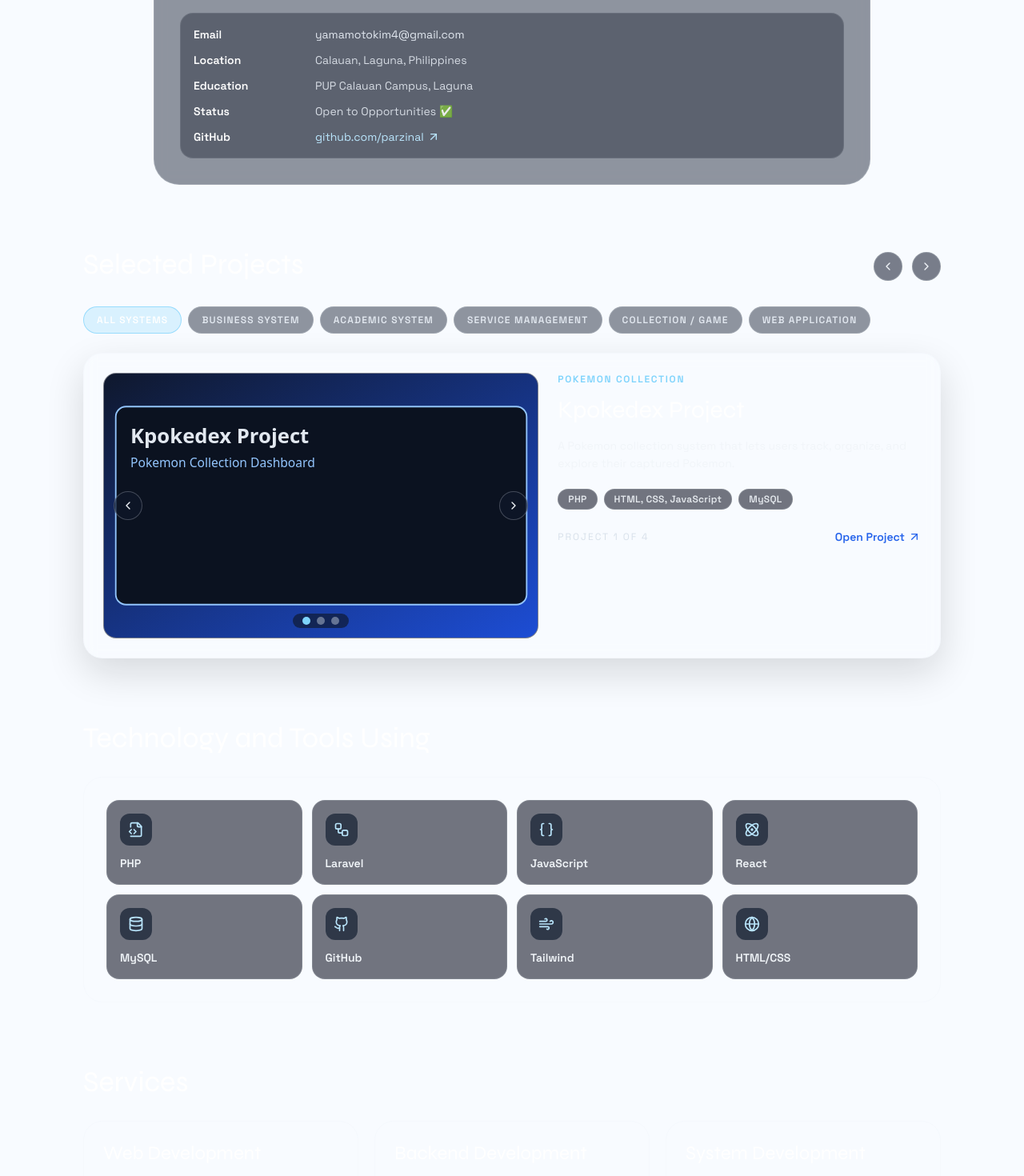
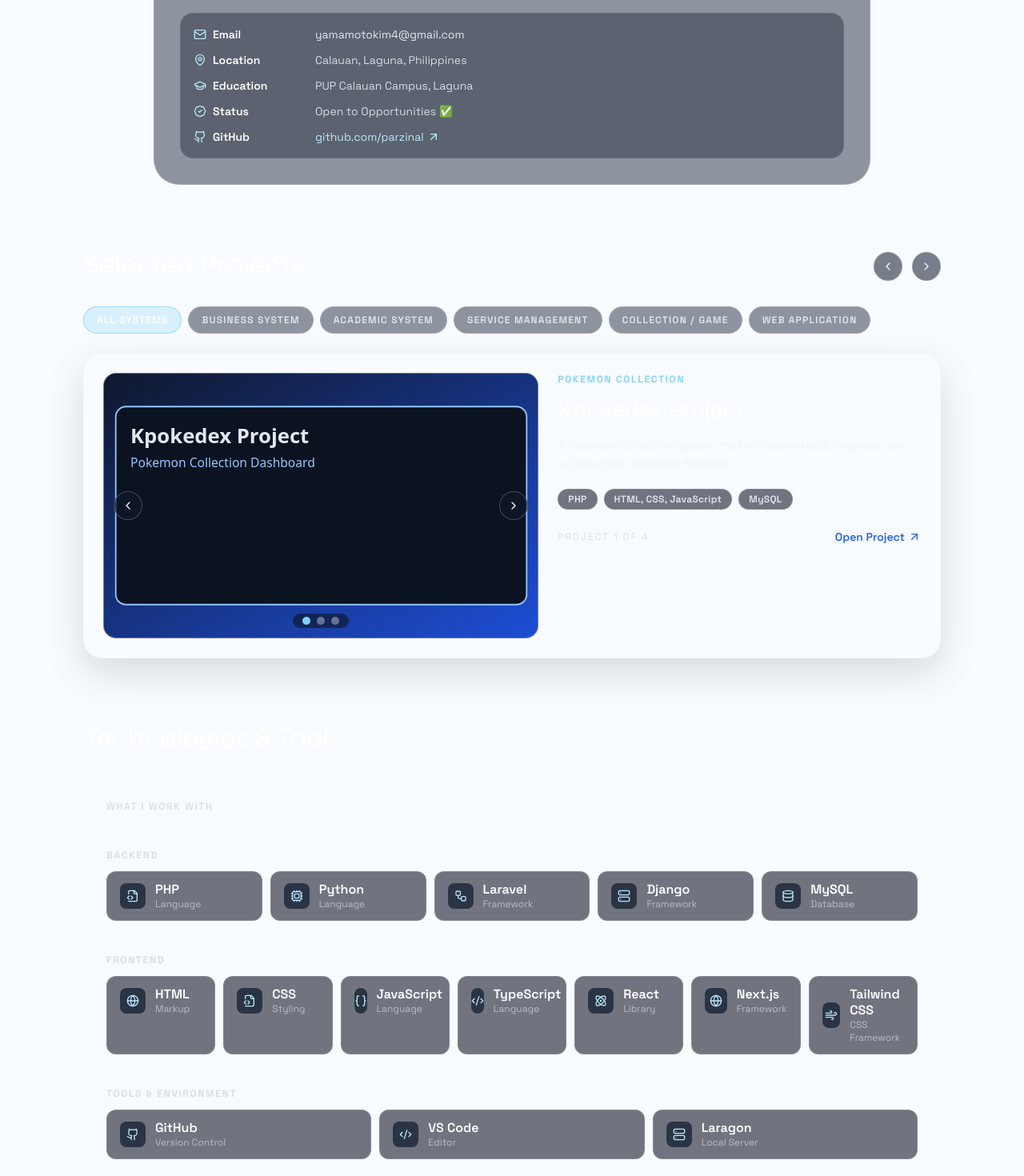
Before and after one commit to parzinal/My_Portfolio, a Next.js app: page / in a window 1280 px wide. Shown: the part 980-2450 px from the top of the page at 80% size. Built offline with nearby package versions, Linux system fonts and the light colour scheme.

Commit message:
Update portfolio-page.tsx

```diff
--- a/src/components/portfolio-page.tsx
+++ b/src/components/portfolio-page.tsx
@@ -16,9 +16,15 @@ import {
   Workflow,
   Braces,
   Atom,
+  Cpu,
   Database,
   Wind,
-  Globe
+  Globe,
+  Server,
+  Code2,
+  MapPin,
+  GraduationCap,
+  BadgeCheck
 } from "lucide-react";
 import { navItems, projects, services } from "@/data/site";
 import { SceneCanvas } from "@/components/scene-canvas";
@@ -304,19 +310,34 @@ export function PortfolioPage() {
 
           <div className="mt-6 rounded-2xl border border-slate-200/10 bg-slate-950/35 p-4">
             <div className="grid gap-3 text-sm text-slate-200/90 sm:grid-cols-[140px_1fr] sm:items-center">
-              <p className="font-semibold text-white">Email</p>
+              <p className="inline-flex items-center gap-2 font-semibold text-white">
+                <Mail className="h-4 w-4 text-sky-200" />
+                Email
+              </p>
               <a className="text-slate-200 hover:text-sky-200" href="mailto:yamamotokim4@gmail.com">yamamotokim4@gmail.com</a>
 
-              <p className="font-semibold text-white">Location</p>
+              <p className="inline-flex items-center gap-2 font-semibold text-white">
+                <MapPin className="h-4 w-4 text-sky-200" />
+                Location
+              </p>
               <p>Calauan, Laguna, Philippines</p>
 
-              <p className="font-semibold text-white">Education</p>
+              <p className="inline-flex items-center gap-2 font-semibold text-white">
+                <GraduationCap className="h-4 w-4 text-sky-200" />
+                Education
+              </p>
               <p>PUP Calauan Campus, Laguna</p>
 
-              <p className="font-semibold text-white">Status</p>
+              <p className="inline-flex items-center gap-2 font-semibold text-white">
+                <BadgeCheck className="h-4 w-4 text-sky-200" />
+                Status
+              </p>
               <p>Open to Opportunities ✅</p>
 
-              <p className="font-semibold text-white">GitHub</p>
+              <p className="inline-flex items-center gap-2 font-semibold text-white">
+                <Github className="h-4 w-4 text-sky-200" />
+                GitHub
+              </p>
               <a
                 href="https://github.com/parzinal"
                 target="_blank"
@@ -458,29 +479,92 @@ export function PortfolioPage() {
       </section>
 
       <section id="technology" className="mx-auto w-full max-w-6xl px-6 pb-20 md:px-10">
-        <h2 className="font-[family-name:var(--font-syne)] text-3xl text-white md:text-4xl">Technology and Tools Using</h2>
+        <h2 className="font-[family-name:var(--font-syne)] text-3xl text-white md:text-4xl">Technologies &amp; Tools</h2>
         <div className="mt-7 rounded-3xl border border-slate-200/15 bg-slate-900/52 p-6 md:p-7">
-          <div className="grid grid-cols-2 gap-3 sm:grid-cols-3 lg:grid-cols-4">
+          <p className="text-xs font-semibold uppercase tracking-[0.14em] text-slate-300/75">What I Work With</p>
+
+          <div className="mt-6 border-t border-slate-200/10 pt-5">
+            <p className="mb-3 text-xs font-semibold uppercase tracking-[0.14em] text-slate-300/80">Backend</p>
+            <div className="grid grid-cols-1 gap-2.5 sm:grid-cols-2 lg:grid-cols-5">
               {[
-              { name: "PHP", Icon: FileCode2 },
-              { name: "Laravel", Icon: Workflow },
-              { name: "JavaScript", Icon: Braces },
-              { name: "React", Icon: Atom },
-              { name: "MySQL", Icon: Database },
-              { name: "GitHub", Icon: Github },
-              { name: "Tailwind", Icon: Wind },
-              { name: "HTML/CSS", Icon: Globe }
-            ].map(({ name, Icon }) => (
+                { name: "PHP", type: "Language", Icon: FileCode2 },
+                { name: "Python", type: "Language", Icon: Cpu },
+                { name: "Laravel", type: "Framework", Icon: Workflow },
+                { name: "Django", type: "Framework", Icon: Server },
+                { name: "MySQL", type: "Database", Icon: Database }
+              ].map(({ name, type, Icon }) => (
                 <div
                   key={name}
-                className="rounded-2xl border border-slate-200/15 bg-slate-950/55 p-4 transition hover:border-sky-300/45 hover:bg-slate-900/70"
+                  className="rounded-xl border border-slate-200/15 bg-slate-950/55 px-4 py-3 transition hover:border-sky-300/45 hover:bg-slate-900/70 hover:shadow-[0_0_22px_rgba(56,189,248,0.2)]"
                 >
-                <div className="mb-3 inline-flex h-10 w-10 items-center justify-center rounded-xl bg-slate-800/80 text-sky-200">
-                  <Icon className="h-5 w-5" />
+                  <div className="flex items-center gap-3">
+                    <div className="inline-flex h-8 w-8 items-center justify-center rounded-lg bg-slate-800/85 text-sky-200">
+                      <Icon className="h-4 w-4" />
                     </div>
-                <p className="text-sm font-semibold text-slate-100">{name}</p>
+                    <div>
+                      <p className="text-base font-semibold leading-tight text-white">{name}</p>
+                      <p className="text-xs text-slate-300/75">{type}</p>
+                    </div>
+                  </div>
                 </div>
               ))}
+            </div>
+          </div>
+
+          <div className="mt-5 border-t border-slate-200/10 pt-5">
+            <p className="mb-3 text-xs font-semibold uppercase tracking-[0.14em] text-slate-300/80">Frontend</p>
+            <div className="grid grid-cols-1 gap-2.5 sm:grid-cols-2 lg:grid-cols-7">
+              {[
+                { name: "HTML", type: "Markup", Icon: Globe },
+                { name: "CSS", type: "Styling", Icon: FileCode2 },
+                { name: "JavaScript", type: "Language", Icon: Braces },
+                { name: "TypeScript", type: "Language", Icon: Code2 },
+                { name: "React", type: "Library", Icon: Atom },
+                { name: "Next.js", type: "Framework", Icon: Globe },
+                { name: "Tailwind CSS", type: "CSS Framework", Icon: Wind }
+              ].map(({ name, type, Icon }) => (
+                <div
+                  key={name}
+                  className="rounded-xl border border-slate-200/15 bg-slate-950/55 px-4 py-3 transition hover:border-sky-300/45 hover:bg-slate-900/70 hover:shadow-[0_0_22px_rgba(56,189,248,0.2)]"
+                >
+                  <div className="flex items-center gap-3">
+                    <div className="inline-flex h-8 w-8 items-center justify-center rounded-lg bg-slate-800/85 text-sky-200">
+                      <Icon className="h-4 w-4" />
+                    </div>
+                    <div>
+                      <p className="text-base font-semibold leading-tight text-white">{name}</p>
+                      <p className="text-xs text-slate-300/75">{type}</p>
+                    </div>
+                  </div>
+                </div>
+              ))}
+            </div>
+          </div>
+
+          <div className="mt-5 border-t border-slate-200/10 pt-5">
+            <p className="mb-3 text-xs font-semibold uppercase tracking-[0.14em] text-slate-300/80">Tools &amp; Environment</p>
+            <div className="grid grid-cols-1 gap-2.5 sm:grid-cols-2 lg:grid-cols-3">
+              {[
+                { name: "GitHub", type: "Version Control", Icon: Github },
+                { name: "VS Code", type: "Editor", Icon: Code2 },
+                { name: "Laragon", type: "Local Server", Icon: Server }
+              ].map(({ name, type, Icon }) => (
+                <div
+                  key={name}
+                  className="rounded-xl border border-slate-200/15 bg-slate-950/55 px-4 py-3 transition hover:border-sky-300/45 hover:bg-slate-900/70 hover:shadow-[0_0_22px_rgba(56,189,248,0.2)]"
+                >
+                  <div className="flex items-center gap-3">
+                    <div className="inline-flex h-8 w-8 items-center justify-center rounded-lg bg-slate-800/85 text-sky-200">
+                      <Icon className="h-4 w-4" />
+                    </div>
+                    <div>
+                      <p className="text-base font-semibold leading-tight text-white">{name}</p>
+                      <p className="text-xs text-slate-300/75">{type}</p>
+                    </div>
+                  </div>
+                </div>
+              ))}
+            </div>
           </div>
         </div>
       </section>
```
Lines whose indentation alone changed are shown as unchanged.
